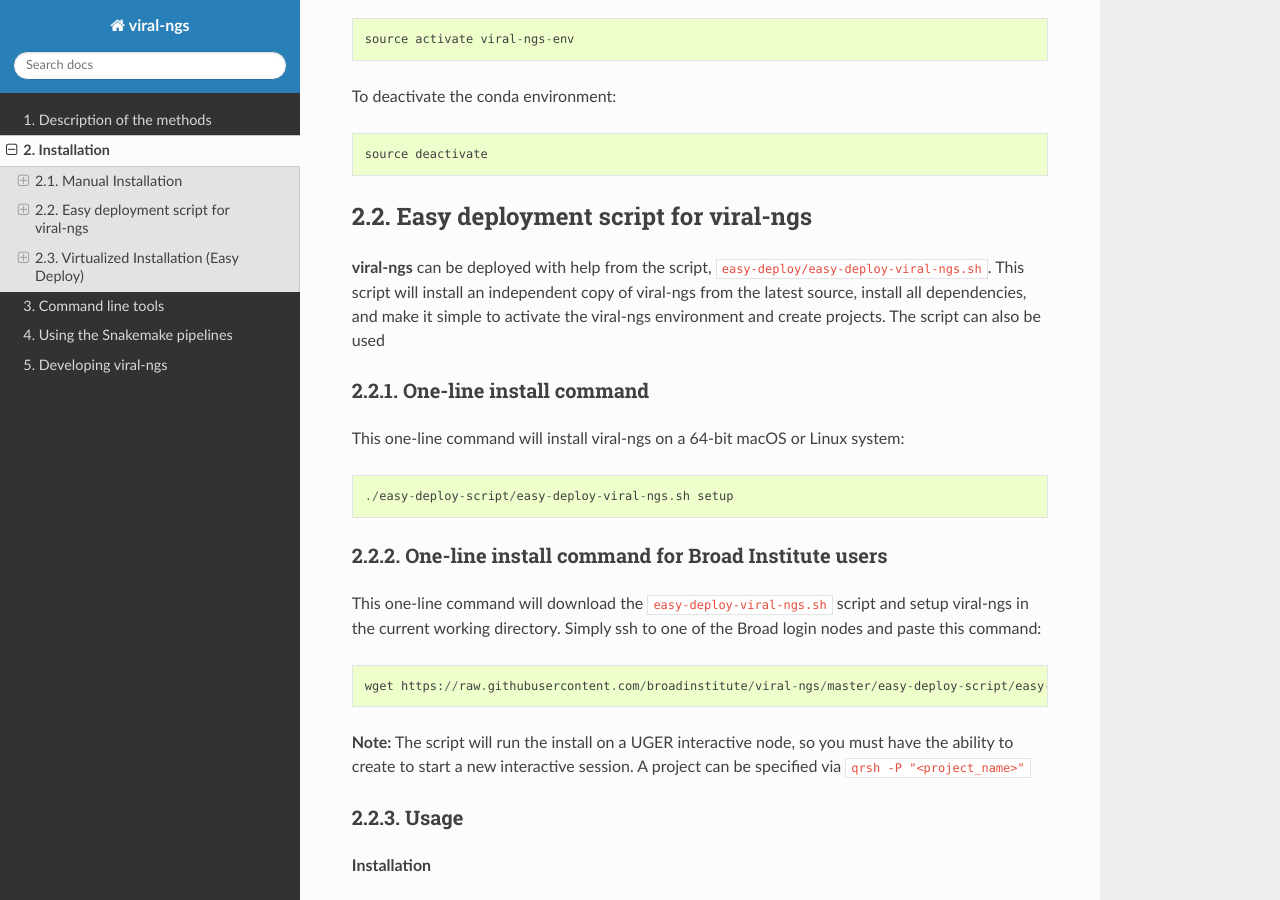
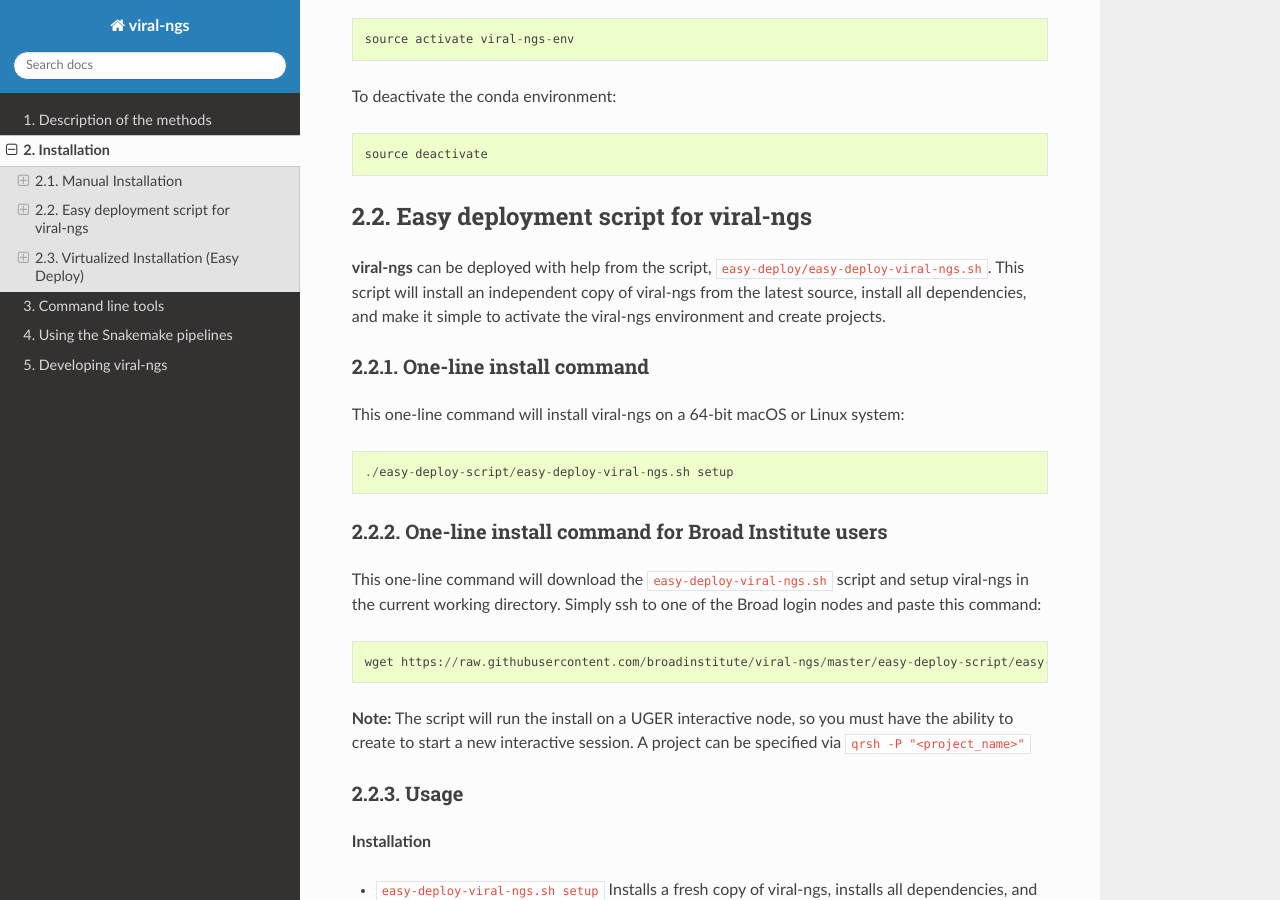
Before and after one commit to broadinstitute/viral-ngs, a Sphinx documentation site: the page built from docs/install.rst, in a window 1280 px wide and 900 px high, scrolled down 1580 px. Built offline with Sphinx 7.4.7 and the Read the Docs theme 2.0.0, drawn with Linux system fonts in a browser that asks for light colours; formulas are drawn with MathJax 3.

Commit message:
remove straggler fragment in docs

```diff
--- a/docs/install.rst
+++ b/docs/install.rst
@@ -61,7 +61,7 @@
 Easy deployment script for viral-ngs
 ------------------------------------
 
-**viral-ngs** can be deployed with help from the script, ``easy-deploy/easy-deploy-viral-ngs.sh``. This script will install an independent copy of viral-ngs from the latest source, install all dependencies, and make it simple to activate the viral-ngs environment and create projects. The script can also be used
+**viral-ngs** can be deployed with help from the script, ``easy-deploy/easy-deploy-viral-ngs.sh``. This script will install an independent copy of viral-ngs from the latest source, install all dependencies, and make it simple to activate the viral-ngs environment and create projects.
 
 One-line install command
 ~~~~~~~~~~~~~~~~~~~~~~~~~
```
